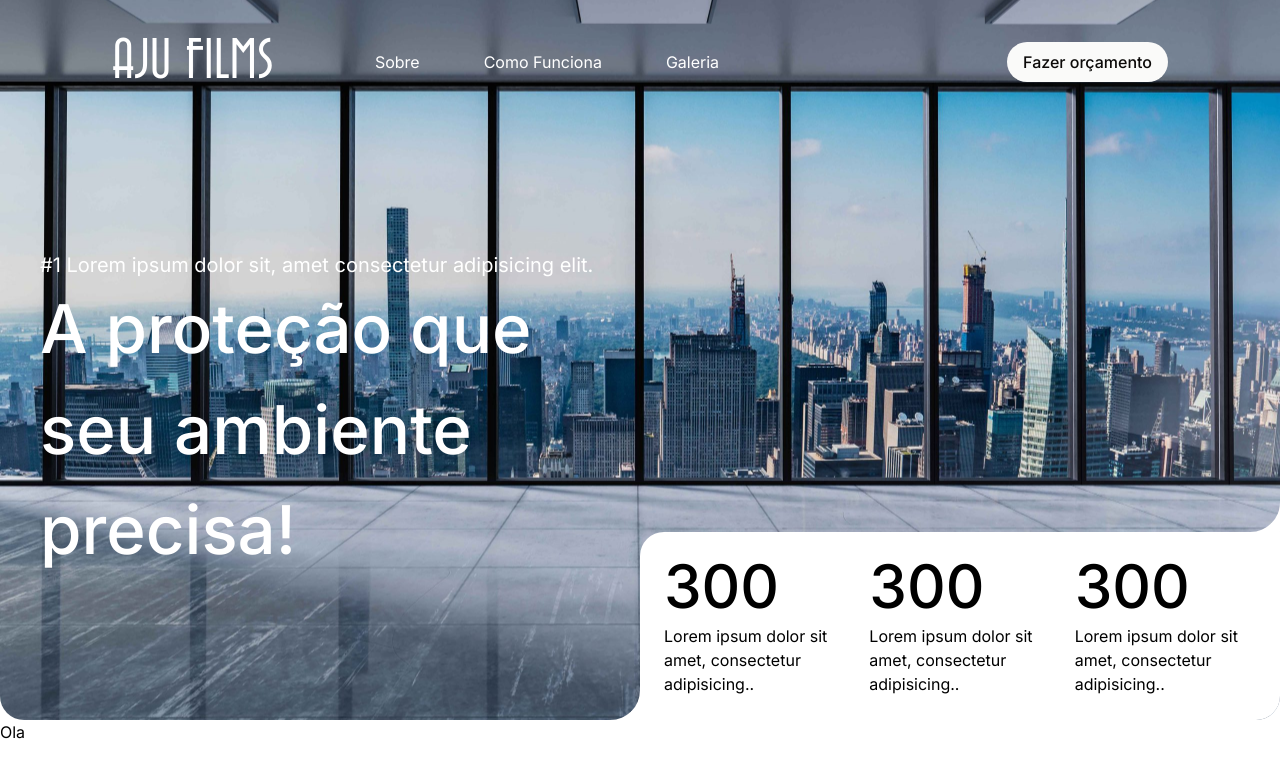
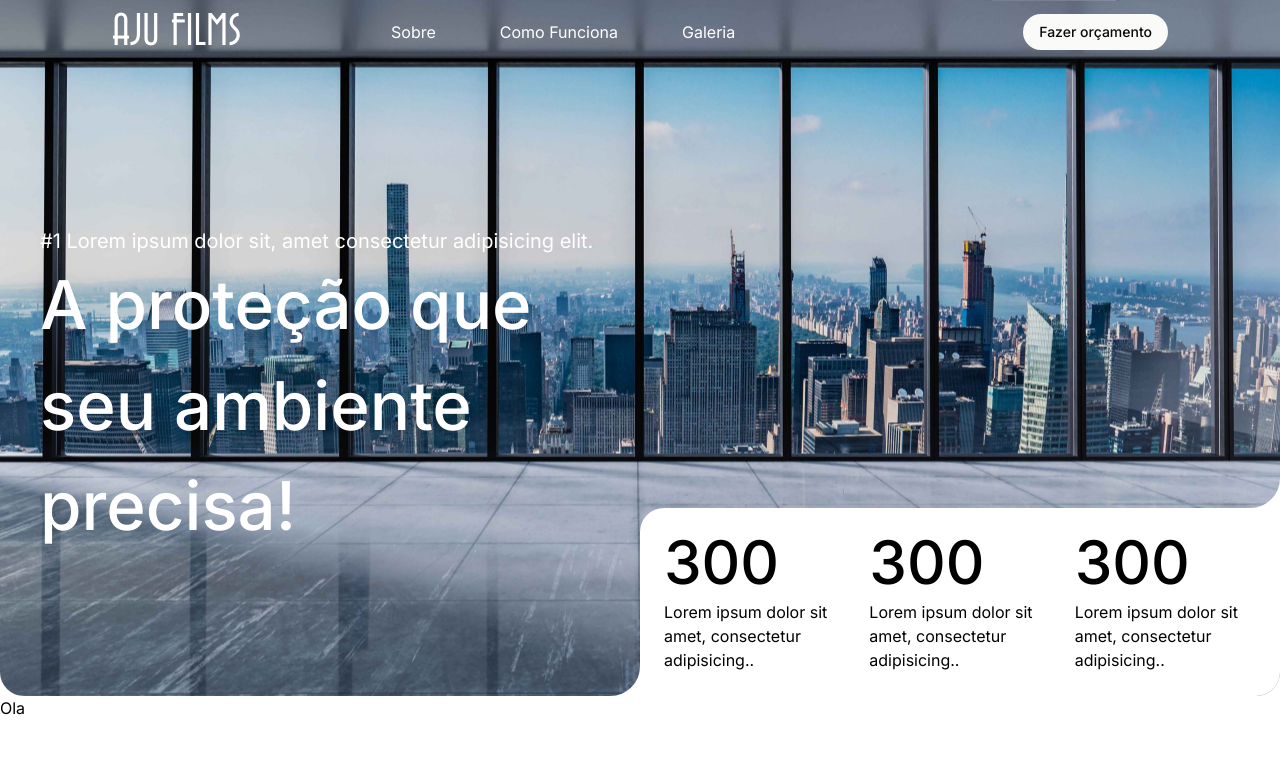
Before and after one commit to edumoreiira/aju-films, an Angular app: page / in a window 1280 px wide. Shown: the top 778 px of the page. Built offline with nearby package versions, Linux system fonts and the light colour scheme.

Commit message:
feat(navbar): add blur fx on scroll

```diff
--- a/src/app/components/layout/navbar/navbar.component.html
+++ b/src/app/components/layout/navbar/navbar.component.html
@@ -1,7 +1,9 @@
-<div class="flex items-center justify-between px-28 py-2 my-6 absolute w-full z-10 text-white">
+<div class="flex items-center justify-between px-28 py-2 my-6 w-full z-10 text-white sticky top-0 -mt-[7rem]
+transition-all"
+[ngClass]="{'backdrop-blur-sm bg-black bg-opacity-40': isScrolled}">
     <div>
         <span style="font-family: 'Avenida';"
-        class="text-6xl">AJU FILMS</span>
+        class="text-5xl">AJU FILMS</span>
     </div>
     <div class="flex items-center gap-x-72">
         <nav>
@@ -11,6 +13,6 @@
                 <li><a href="#">Galeria</a></li>
             </ul>
         </nav>
-        <button class="bg-stone-50 text-stone-950 py-2 px-4 rounded-full font-medium">Fazer orçamento</button>
+        <button class="bg-stone-50 text-stone-950 py-2 px-4 rounded-full text-sm font-medium">Fazer orçamento</button>
     </div>
 </div>
--- a/src/app/components/layout/navbar/navbar.component.ts
+++ b/src/app/components/layout/navbar/navbar.component.ts
@@ -1,12 +1,30 @@
-import { Component } from '@angular/core';
+import { NgClass } from '@angular/common';
+import { Component, HostListener, OnInit } from '@angular/core';
 
 @Component({
   selector: 'app-navbar',
   standalone: true,
-  imports: [],
+  imports: [NgClass],
   templateUrl: './navbar.component.html',
   styleUrl: './navbar.component.scss'
 })
-export class NavbarComponent {
+export class NavbarComponent implements OnInit {
+
+  isScrolled = false;
+
+  ngOnInit(): void {
+    if(typeof window !== 'undefined') {
+      this.checkScroll();
+    }
+  }
+
+  @HostListener('window:scroll', ['$event'])
+  onScroll(event: Event) {
+    this.checkScroll();
+  }
+
+  checkScroll() {
+    this.isScrolled = window.scrollY > 50;
+  }
 
 }
```
